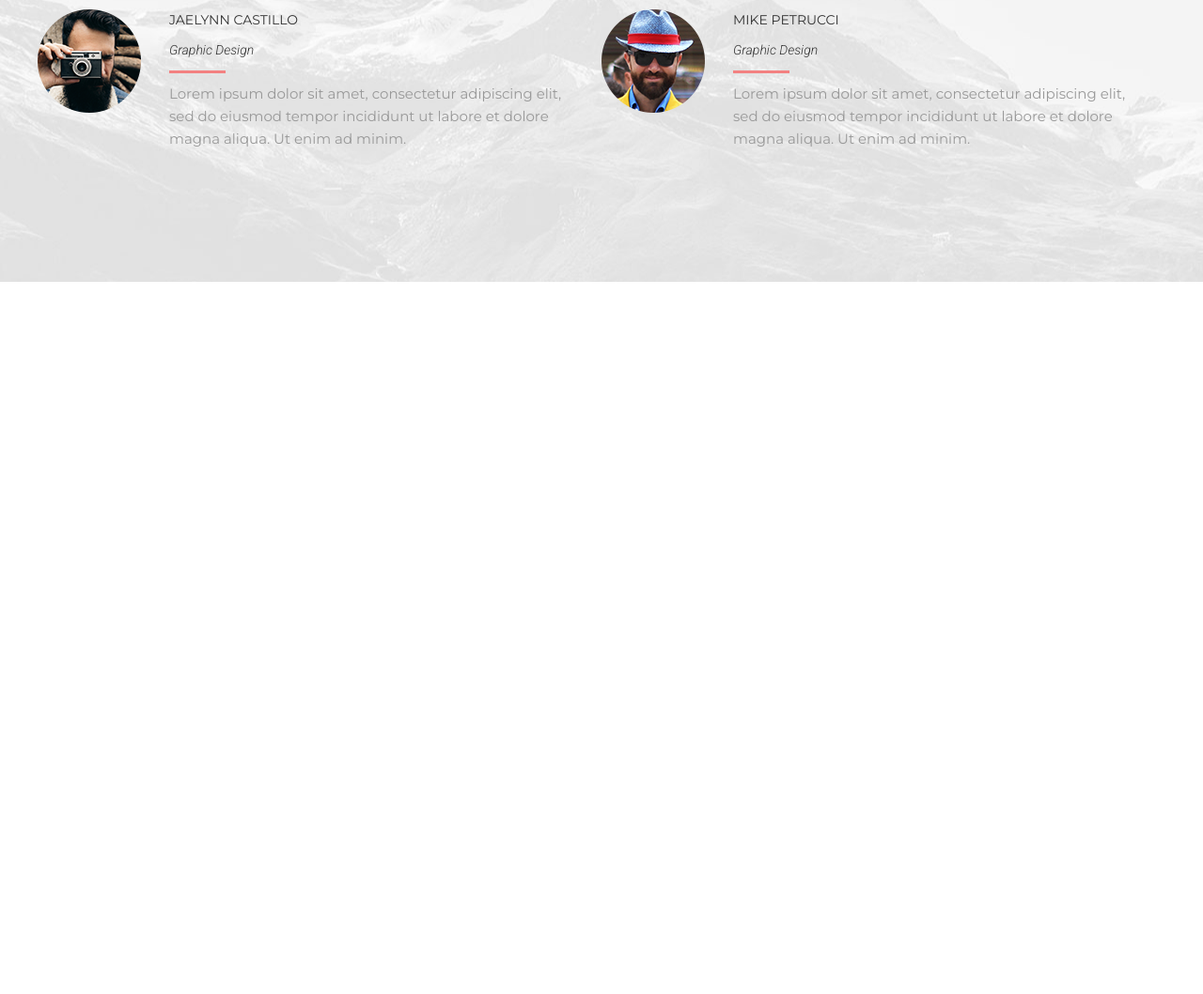
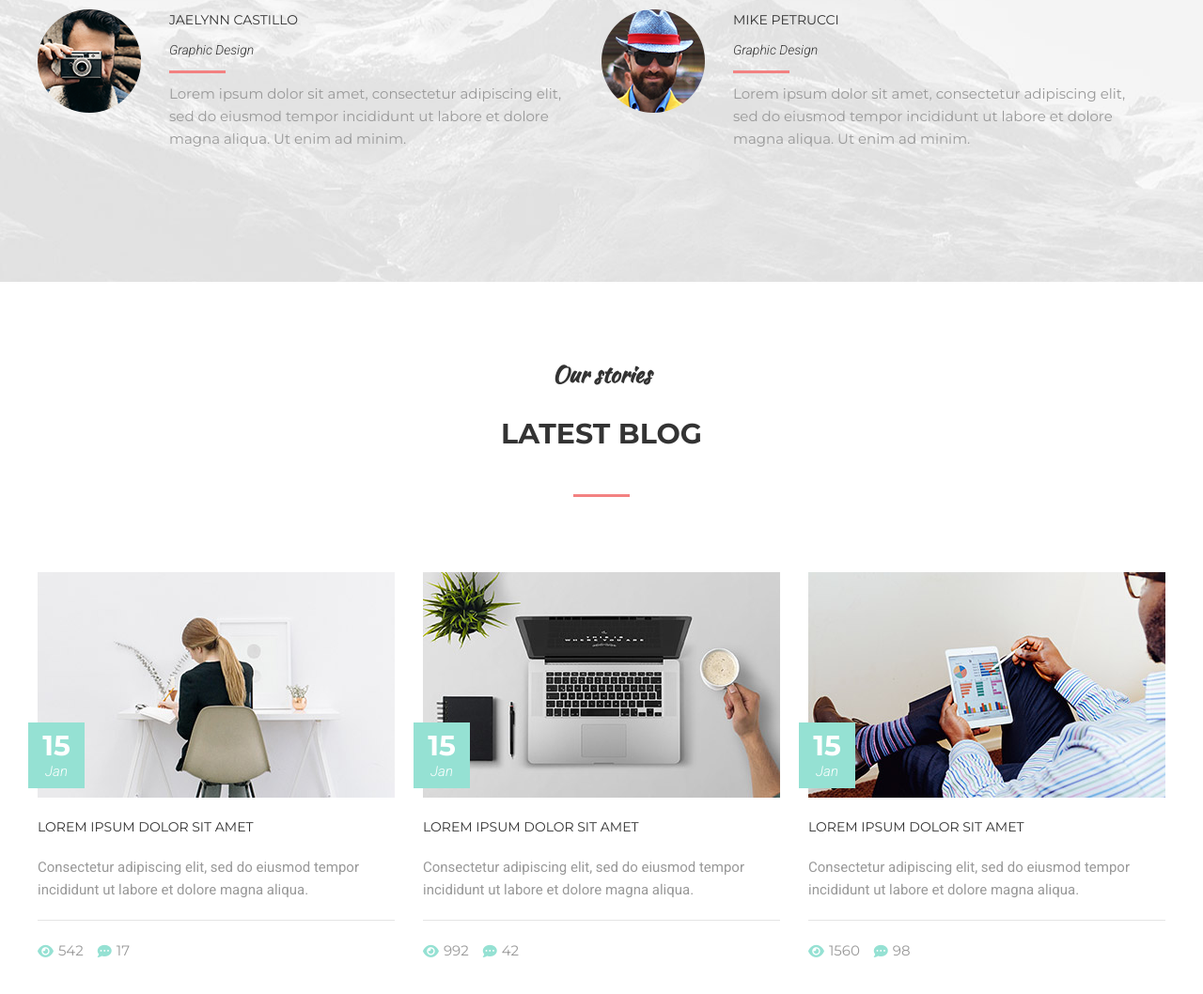
Before and after one commit to maksimMaiboroda/MoGo, a website: page index.html in a window 1280 px wide. Shown: the part 8025-9083 px from the top of the page at 94% size. Before the commit the page ends 8325 px from the top, so only its background shows below. Drawn offline with Linux system fonts and the light colour scheme; files whose address does not match are found by name.

Commit message:
made up a block with a blog

```diff
--- a/index.html
+++ b/index.html
@@ -696,6 +696,99 @@
       </div>
    </section>
 
+   <!-- section--blog -->
+
+   <section class="section">
+      <div class="container">
+         <div class="section__header">
+            <h4 class="section__subtitle">Our stories</h4>
+            <h3 class="section__title">Latest blog</h3>
+         </div>
+
+
+         <!-- blog -->
+
+         <div class="blog">
+            <div class="blog__item">
+
+               <div class="blog__photo">
+                  <img src="/build/img/blog/photo/blog__photo-1.jpg" alt="" class="blog__img">
+                  <div class="blog__data">
+                     <div class="number">15</div>
+                     <div class="month">Jan</div>
+                  </div>
+               </div>
+
+               <div class="blog__title">Lorem ipsum dolor sit amet</div>
+               <div class="blog__text">Consectetur adipiscing elit, sed do eiusmod tempor incididunt ut labore et dolore
+                  magna aliqua.</div>
+               <div class="blog__metrics">
+                  <div class="views">
+                     <i class="fas fa-eye"></i>
+                     <div class="views__count">542</div>
+                  </div>
+                  <div class="coments">
+                     <i class="fas fa-comment-dots"></i>
+                     <div class="coments__count">17</div>
+                  </div>
+               </div>
+            </div>
+
+            <div class="blog__item">
+
+               <div class="blog__photo">
+                  <img src="/build/img/blog/photo/blog__photo-2.jpg" alt="" class="blog__img">
+                  <div class="blog__data">
+                     <div class="number">15</div>
+                     <div class="month">Jan</div>
+                  </div>
+               </div>
+
+               <div class="blog__title">Lorem ipsum dolor sit amet</div>
+               <div class="blog__text">Consectetur adipiscing elit, sed do eiusmod tempor incididunt ut labore et dolore
+                  magna aliqua.</div>
+               <div class="blog__metrics">
+                  <div class="views">
+                     <i class="fas fa-eye"></i>
+                     <div class="views__count">992</div>
+                  </div>
+                  <div class="coments">
+                     <i class="fas fa-comment-dots"></i>
+                     <div class="coments__count">42</div>
+                  </div>
+               </div>
+            </div>
+
+            <div class="blog__item">
+
+               <div class="blog__photo">
+                  <img src="/build/img/blog/photo/blog__photo-3.jpg" alt="" class="blog__img">
+                  <div class="blog__data">
+                     <div class="number">15</div>
+                     <div class="month">Jan</div>
+                  </div>
+               </div>
+
+               <div class="blog__title">Lorem ipsum dolor sit amet</div>
+               <div class="blog__text">Consectetur adipiscing elit, sed do eiusmod tempor incididunt ut labore et dolore
+                  magna aliqua.</div>
+               <div class="blog__metrics">
+                  <div class="views">
+                     <i class="fas fa-eye"></i>
+                     <div class="views__count">1560</div>
+                  </div>
+                  <div class="coments">
+                     <i class="fas fa-comment-dots"></i>
+                     <div class="coments__count">98</div>
+                  </div>
+               </div>
+            </div>
+         </div>
+
+
+      </div>
+   </section>
+
 
 
    <script src="build/js/script.js"></script>
--- a/src/css/main.scss
+++ b/src/css/main.scss
@@ -13,3 +13,4 @@
 @import "sections/logo.scss";
 @import "sections/work.scss";
 @import "sections/clients.scss";
+@import "sections/blog.scss";
--- /dev/null
+++ b/src/css/sections/blog.scss
@@ -0,0 +1,100 @@
+.blog {
+    display: flex;
+    flex-wrap: wrap;
+    flex-direction: row;
+    justify-content: space-between;
+}
+
+.blog__item {
+    width: 31.66666%;
+}
+
+.blog__photo {
+    position: relative;
+    margin-bottom: 20px;
+}
+
+.blog__img {
+    display: block;
+    width: 100%;
+    height: auto;
+}
+
+.blog__data {
+    position: absolute;
+    left: -10px;
+    bottom: 10px;
+
+    color: #fff;
+    width: 60px;
+    height: 70px;
+    background-color: #95e1d3;
+    text-align: center;
+
+    .number {
+        font-size: 30px;
+        line-height: 1;
+        font-weight: 700;
+        padding-top: 10px;
+        font-family: 'Montserrat', sans-serif;
+    }
+
+    .month {
+        font-size: 15px;
+        font-style: italic;
+        font-family: 'Roboto', sans-serif;
+    }
+}
+
+.blog__title {
+    font-size: 14px;
+    color: #333;
+    text-transform: uppercase;
+    margin-bottom: 20px;
+}
+
+.blog__text {
+    font-size: 15px;
+    color: #999;
+
+    font-family: 'Roboto', sans-serif;
+}
+
+.blog__text:after {
+    content: "";
+    display: block;
+    width: 100%;
+    height: 1px;
+    background: #e5e5e5;
+    margin: 20px auto 20px;
+}
+
+.blog__metrics {
+    display: flex;
+    flex-direction: row;
+}
+
+.views {
+    display: flex;
+    flex-direction: row;
+    margin-right: 15px;
+    align-items: center;
+    color: #95e1d3;
+
+    .views__count {
+        color: #999;
+        margin-left: 5px;
+    }
+}
+
+.coments {
+    display: flex;
+    flex-direction: row;
+    align-items: center;
+    color: #95e1d3;
+
+    .coments__count {
+        color: #999;
+        margin-left: 5px;
+    }
+}
```
Also changed, not shown: build/css/style.css, build/img/blog/photo/blog__photo-1.jpg (added), build/img/blog/photo/blog__photo-2.jpg (added), build/img/blog/photo/blog__photo-3.jpg (added), src/img/blog/photo/blog__photo-1.jpg (added), src/img/blog/photo/blog__photo-2.jpg (added), src/img/blog/photo/blog__photo-3.jpg (added), 1 other file.
